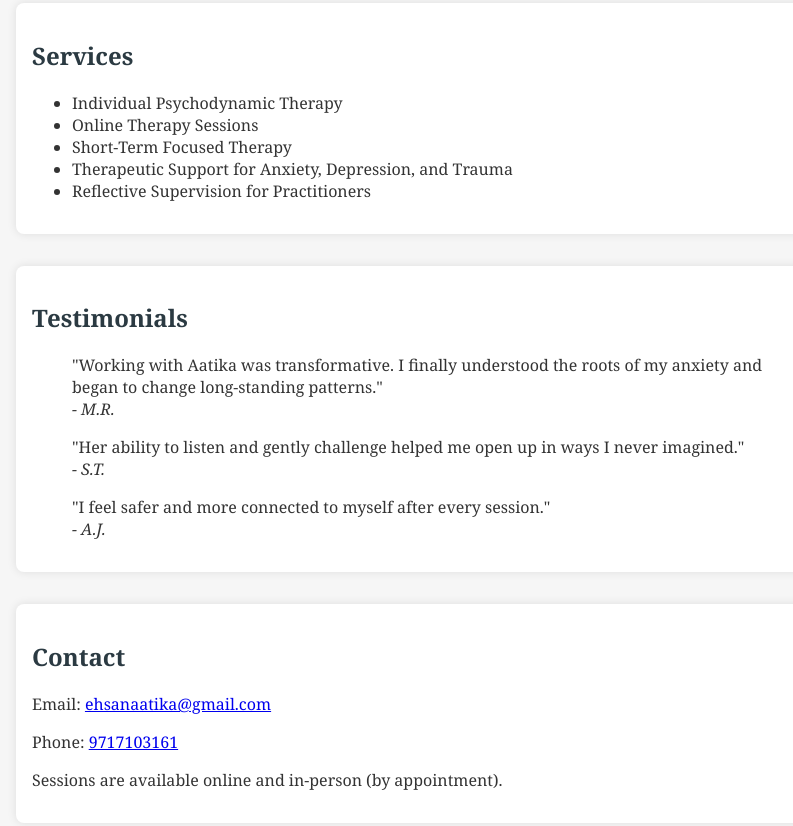
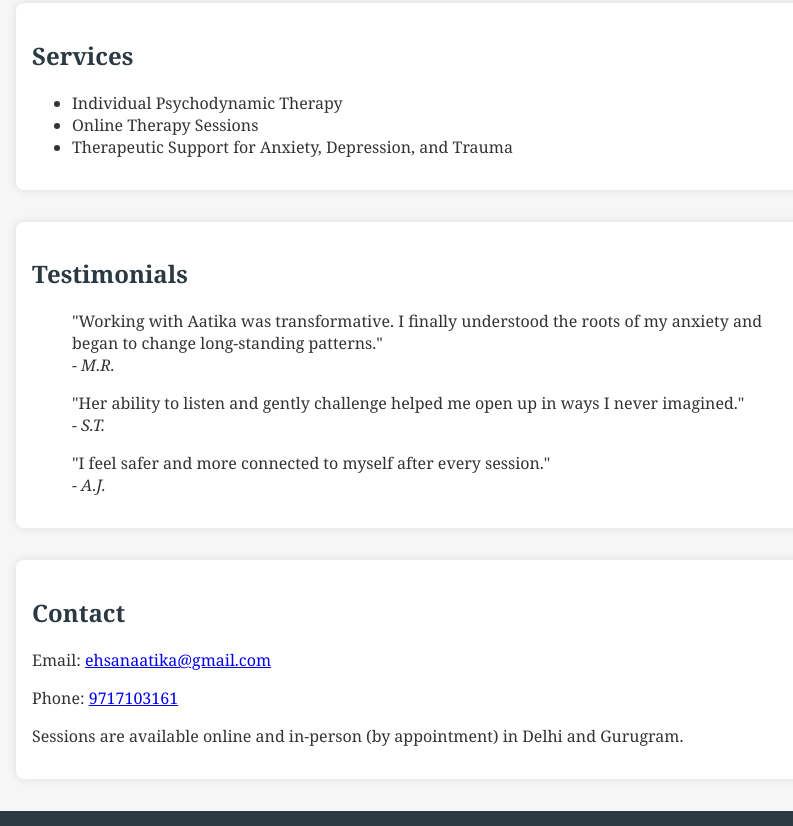
Before and after one commit to ehsanaatika/ehsaanaatika.github.io, a plain HTML site: page index.html in a window 1280 px wide. Shown: the part 512-1338 px from the top of the page, without its empty margins (208-1001 px from the left). Drawn offline with Linux system fonts and the light colour scheme.

Commit message:
Update index.html

```diff
--- a/index.html
+++ b/index.html
@@ -74,9 +74,9 @@
     <ul>
       <li>Individual Psychodynamic Therapy</li>
       <li>Online Therapy Sessions</li>
-      <li>Short-Term Focused Therapy</li>
+
       <li>Therapeutic Support for Anxiety, Depression, and Trauma</li>
-      <li>Reflective Supervision for Practitioners</li>
+
     </ul>
   </section>
 
@@ -100,7 +100,7 @@
     <h2>Contact</h2>
     <p>Email: <a href="mailto:ehsanaatika@gmail.com">ehsanaatika@gmail.com</a></p>
     <p>Phone: <a href="tel:9717103161">9717103161</a></p>
-    <p>Sessions are available online and in-person (by appointment).</p>
+    <p>Sessions are available online and in-person (by appointment) in Delhi and Gurugram.</p>
   </section>
 
   <footer>
```
